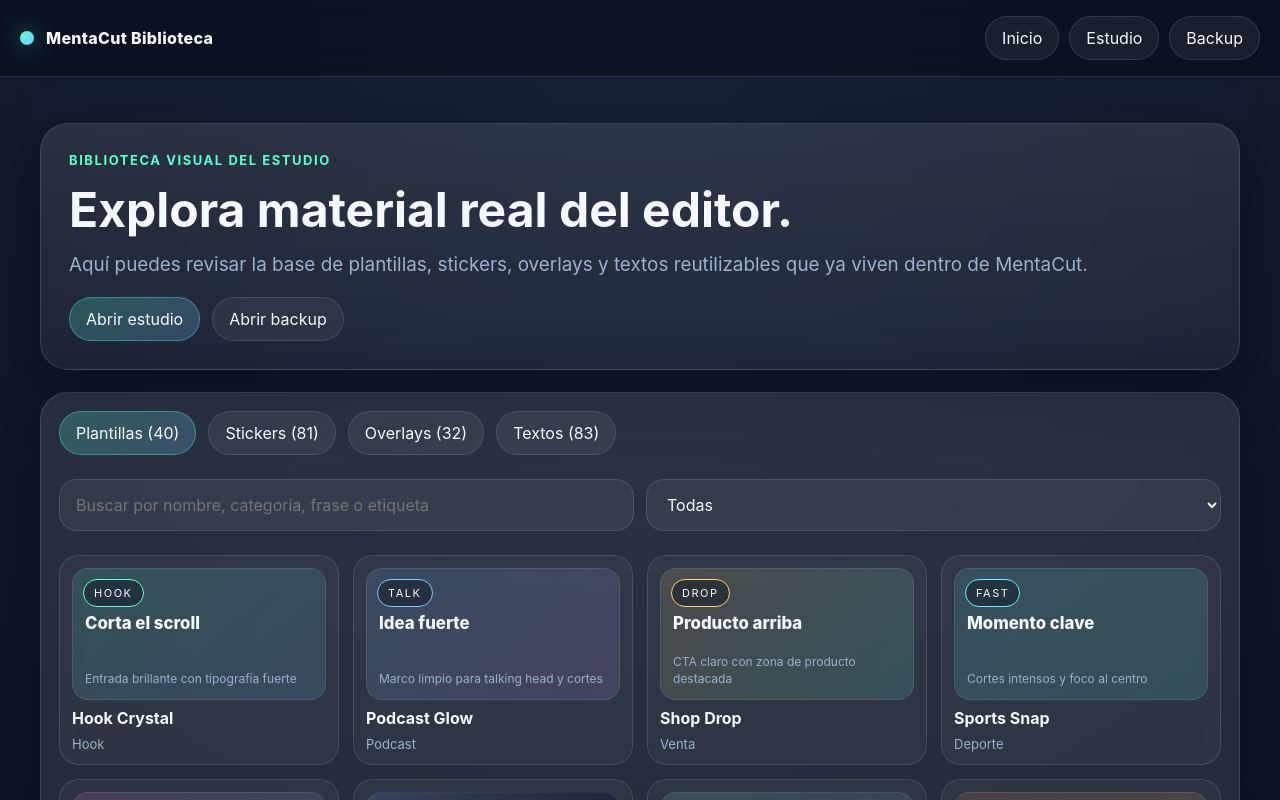
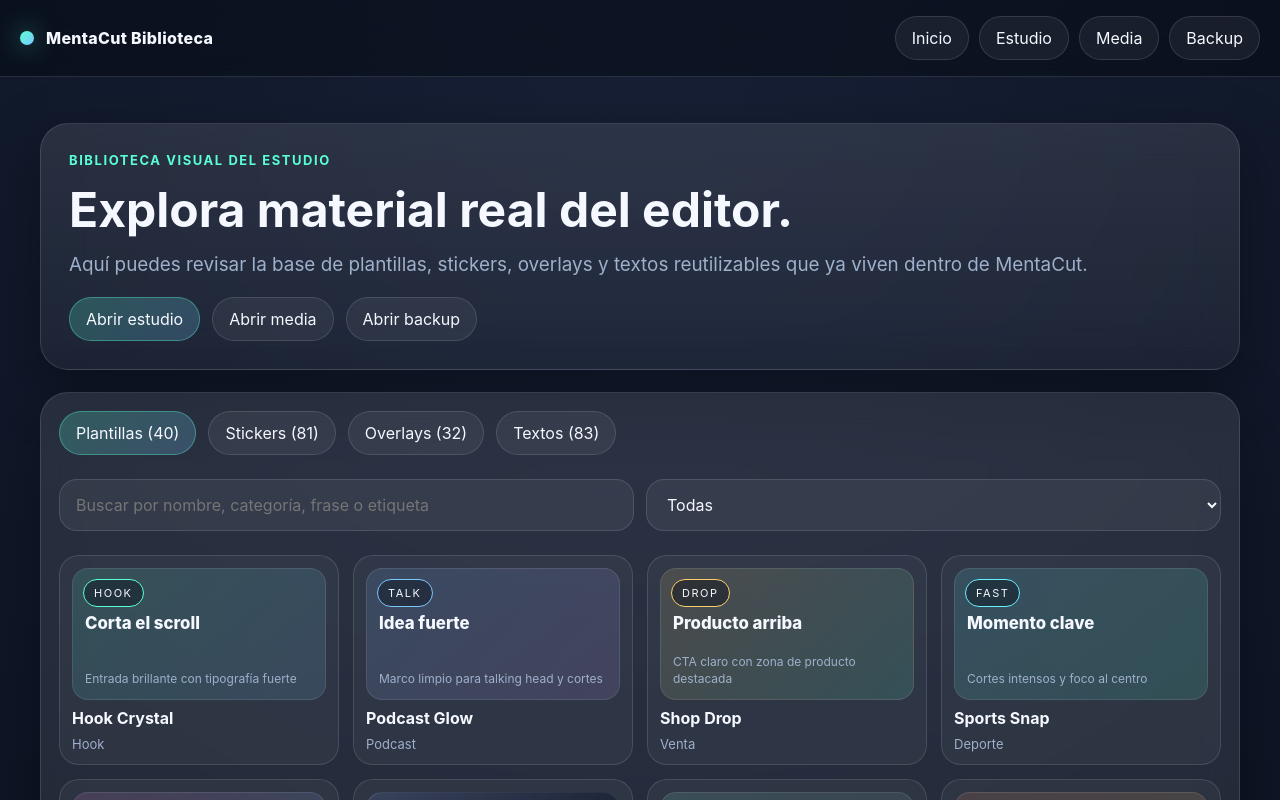
Before and after one commit to alain7224/MentaCut, a Next.js app: page /studio/library in a window 1280 px wide. Shown: the top 800 px of the page. Built offline with nearby package versions, Linux system fonts and the light colour scheme.

Commit message:
feat: add media navigation to studio library page

```diff
--- a/app/studio/library/page.tsx
+++ b/app/studio/library/page.tsx
@@ -47,6 +47,7 @@
         <nav className="nav">
           <Link href="/" className="nav-link">Inicio</Link>
           <Link href="/studio" className="nav-link">Estudio</Link>
+          <Link href="/studio/media" className="nav-link">Media</Link>
           <Link href="/studio/backup" className="nav-link">Backup</Link>
         </nav>
       </header>
@@ -61,6 +62,7 @@
             </p>
             <div className="action-row">
               <Link href="/studio" className="btn btn-primary">Abrir estudio</Link>
+              <Link href="/studio/media" className="btn">Abrir media</Link>
               <Link href="/studio/backup" className="btn">Abrir backup</Link>
             </div>
           </div>
```
